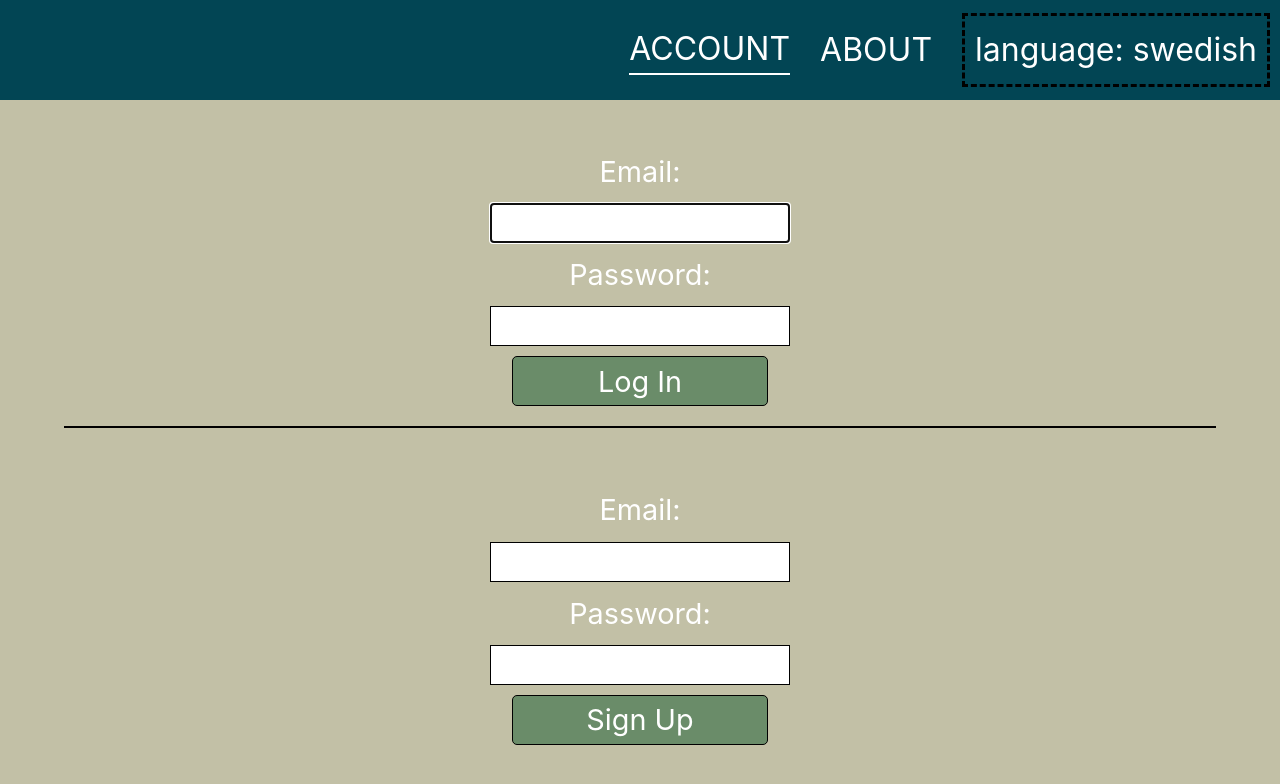
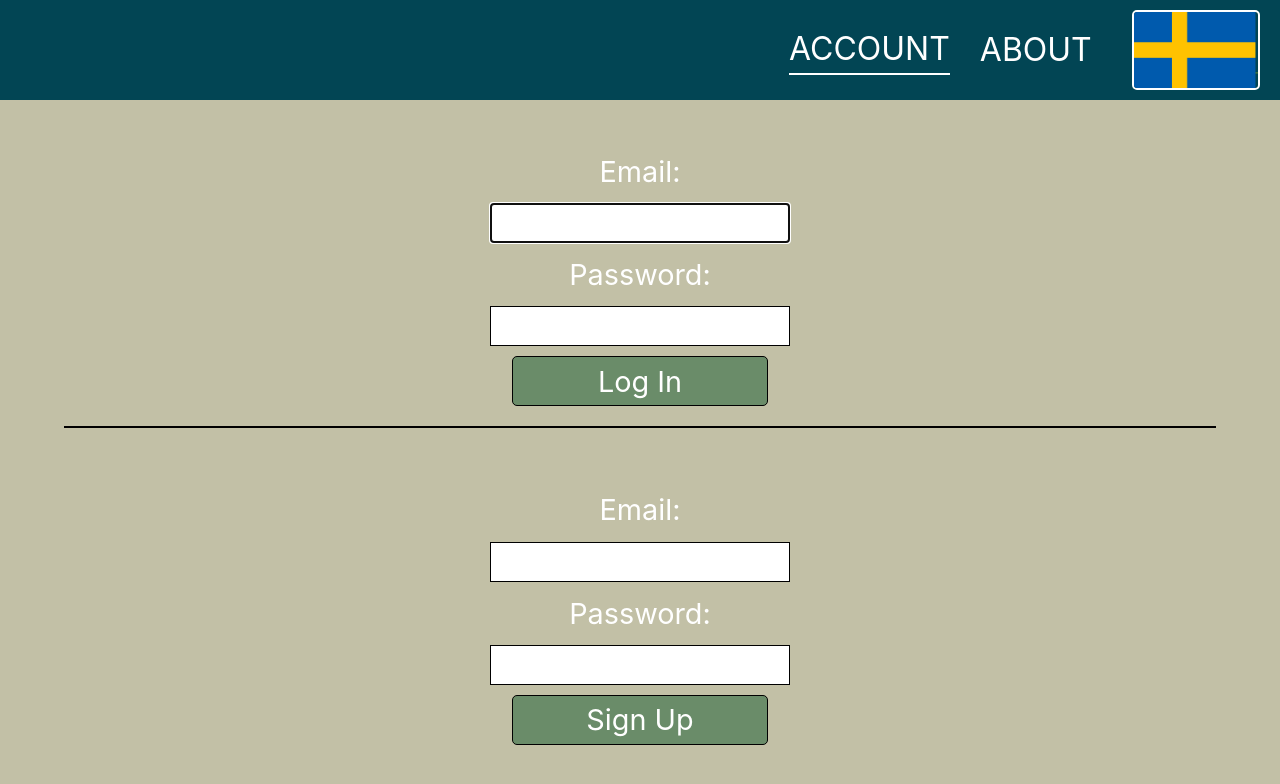
Before and after one commit to Robbie632/mastersDissertation, a React (Create React App) app in the folder frontend/: page / in a window 1280 px wide. Shown: the top 784 px of the page. Built offline with nearby package versions, Linux system fonts and the light colour scheme.

Commit message:
added flag

```diff
--- a/frontend/src/components/Menu.js
+++ b/frontend/src/components/Menu.js
@@ -1,4 +1,5 @@
 import "../styles/menu.css";
+import swedishFlag from "../assets/swedish_flag.png";
 
 export default function Menu({loggedIn, setMenuSelection, menuSelection, language }) {
 
@@ -17,7 +18,9 @@ export default function Menu({loggedIn, setMenuSelection, menuSelection, languag
       <div className="menu-button default-button" style={highlightBorder("about")} onClick={() => setMenuSelection("about")}>
         ABOUT
       </div>
-      <div className="current-language">language: {language["name"]}</div>
+      <div className="current-language">
+        <img alt="Swedish flag" src={swedishFlag}></img>
+      </div>
     </header>
   );
 }
--- a/frontend/src/components/PhrasePairEdit.js
+++ b/frontend/src/components/PhrasePairEdit.js
@@ -152,10 +152,10 @@ export default function PhrasePairEdit({
   return (
     <div className="phrase-pair-container-1-edit">
 
-      {mode === "view" | AllowOnlyDelete && <div className="l1-block"> {l1ElementView} </div>}
+      {mode === "view" | AllowOnlyDelete ? <div className="l1-block"> {l1ElementView} </div> : null}
 
 
-      {mode === "view" | AllowOnlyDelete && <div className="l2-block"> {l2ElementView} </div>}
+      {mode === "view" | AllowOnlyDelete ? <div className="l2-block"> {l2ElementView} </div> : null}
 
       {renderAddToPhraseSelectionElement()}
       {mode === "view" && allowEdit && (
--- a/frontend/src/styles/menu.css
+++ b/frontend/src/styles/menu.css
@@ -8,9 +8,14 @@
   height:100px
 }
 .current-language {
-  border: 3px dashed black;
   padding:10px;
+  height:100%;
   margin-right:10px;
+}
+.current-language img {
+  height:100%;
+  border: white 2px solid;
+  border-radius: 5px;
 }
 .menu-button {
   cursor: pointer;
```
Also changed, not shown: frontend/src/assets/swedish_flag.png (added).
